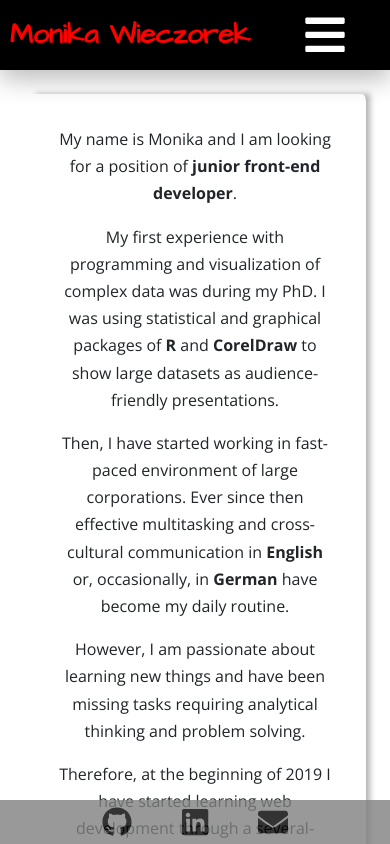
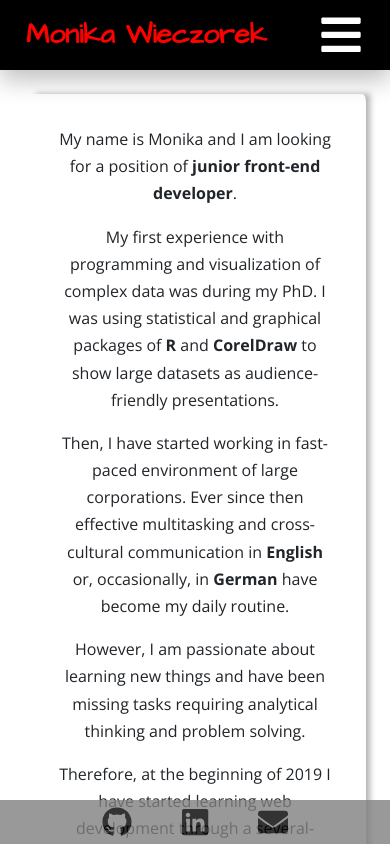
Before and after one commit to WieMon/portfolio, a React (Create React App) app: page / in a window 390 px wide. Shown: the top 844 px of the page. Built offline with nearby package versions, Linux system fonts and the light colour scheme.

Commit message:
Fix responsive grid for header

```diff
--- a/src/layout/Header.js
+++ b/src/layout/Header.js
@@ -45,12 +45,12 @@ class Header extends Component {
       <header className='header'>
         <Container className='p-0 m-0' fluid>
           <Row className='p-0 m-0'>
-            <Col xs={8} md={5} lg={4} className='d-block p-0'>
+            <Col xs={9} sm={8} md={5} lg={4} className='d-block p-0'>
               <div className='header__name-div'>
                 <h2 className='header__name'>Monika Wieczorek</h2>
               </div>
             </Col>
-            <Col xs={4} className='d-block d-md-none p-0 header__hamburger-col'>
+            <Col xs={3} sm={4} className='d-block d-md-none p-0 header__hamburger-col'>
               <div className='header__hamburger-div' onClick={this.handleOpenHeader}>
                 <FontAwesomeIcon className='header__hamburger' icon={faBars} />
               </div>
```
